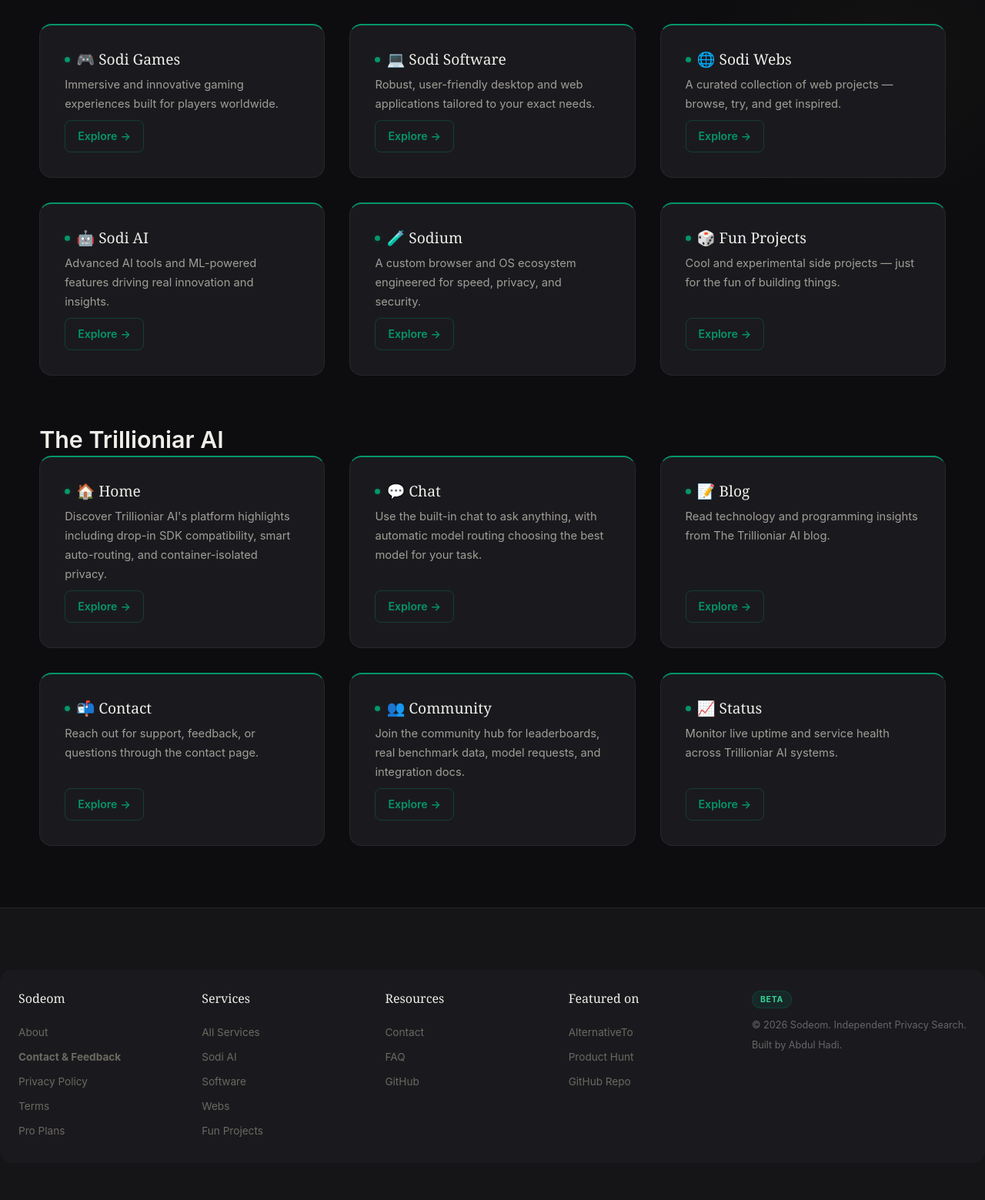
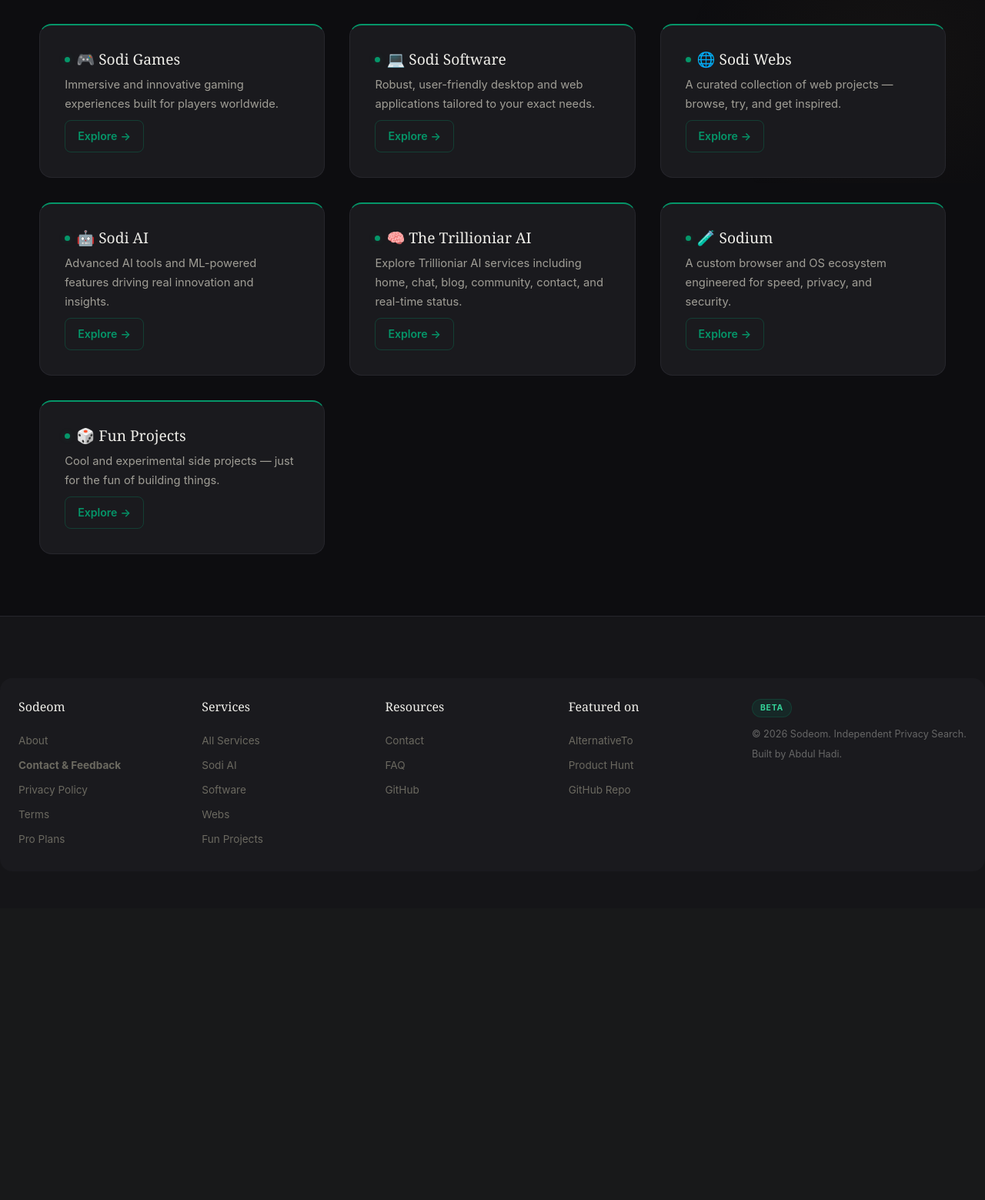
Before and after one commit to sodeom/sodeom, a Flask app: page /services in a window 1280 px wide. Shown: the part 562-2121 px from the top of the page at 77% size. After the commit the page ends 1660 px from the top, so only its background shows below. Run offline with Flask 3, Linux system fonts and the light colour scheme; some libraries are stand-ins or nearby versions.

Commit message:
feat: add Trillioniar services page
Replace the services-page Trillioniar section with a single card and add a dedicated /services/trillioniar page listing all Trillioniar service links.

Co-authored-by: Copilot <223556219+Copilot@users.noreply.github.com>

```diff
--- a/core/routes/pages.py
+++ b/core/routes/pages.py
@@ -69,6 +69,11 @@ def services_webs():
 @pages_bp.route("/services/projects")
 def services_projects():
     return render_template("services/projects.html")
+
+
+@pages_bp.route("/services/trillioniar")
+def services_trillioniar():
+    return render_template("services/trillioniar.html")
 
 
 @pages_bp.route("/contact")
--- a/templates/services/services.html
+++ b/templates/services/services.html
@@ -46,6 +46,15 @@ Future{% endblock %} {% block content %}
     </div>
 
     <div class="service-card">
+      <h2>🧠 The Trillioniar AI</h2>
+      <p>
+        Explore Trillioniar AI services including home, chat, blog, community,
+        contact, and real-time status.
+      </p>
+      <a href="/services/trillioniar" class="service-btn">Explore</a>
+    </div>
+
+    <div class="service-card">
       <h2>🧪 Sodium</h2>
       <p>
         A custom browser and OS ecosystem engineered for speed, privacy, and
@@ -64,61 +73,4 @@ Future{% endblock %} {% block content %}
     </div>
   </div>
 </section>
-
-<!-- The Trillioniar AI Section -->
-<section class="services-content">
-  <h2>The Trillioniar AI</h2>
-  <div class="grid-container">
-    <div class="service-card">
-      <h2>🏠 Home</h2>
-      <p>
-        Discover Trillioniar AI's platform highlights including drop-in SDK
-        compatibility, smart auto-routing, and container-isolated privacy.
-      </p>
-      <a href="https://thetrillioniar.me" class="service-btn">Explore</a>
-    </div>
-
-    <div class="service-card">
-      <h2>💬 Chat</h2>
-      <p>
-        Use the built-in chat to ask anything, with automatic model routing
-        choosing the best model for your task.
-      </p>
-      <a href="https://chat.thetrillioniar.me" class="service-btn">Explore</a>
-    </div>
-
-    <div class="service-card">
-      <h2>📝 Blog</h2>
-      <p>
-        Read technology and programming insights from The Trillioniar AI blog.
-      </p>
-      <a href="https://blogs.thetrillioniar.me" class="service-btn">Explore</a>
-    </div>
-
-    <div class="service-card">
-      <h2>📬 Contact</h2>
-      <p>
-        Reach out for support, feedback, or questions through the contact page.
-      </p>
-      <a href="/contact" class="service-btn">Explore</a>
-    </div>
-
-    <div class="service-card">
-      <h2>👥 Community</h2>
-      <p>
-        Join the community hub for leaderboards, real benchmark data, model
-        requests, and integration docs.
-      </p>
-      <a href="https://social.thetrillioniar.me" class="service-btn">Explore</a>
-    </div>
-
-    <div class="service-card">
-      <h2>📈 Status</h2>
-      <p>
-        Monitor live uptime and service health across Trillioniar AI systems.
-      </p>
-      <a href="https://uptime.thetrillioniar.me" class="service-btn">Explore</a>
-    </div>
-  </div>
-</section>
 {% endblock %}
```
Also changed, not shown: templates/services/trillioniar.html (added, +62 -0 lines).
